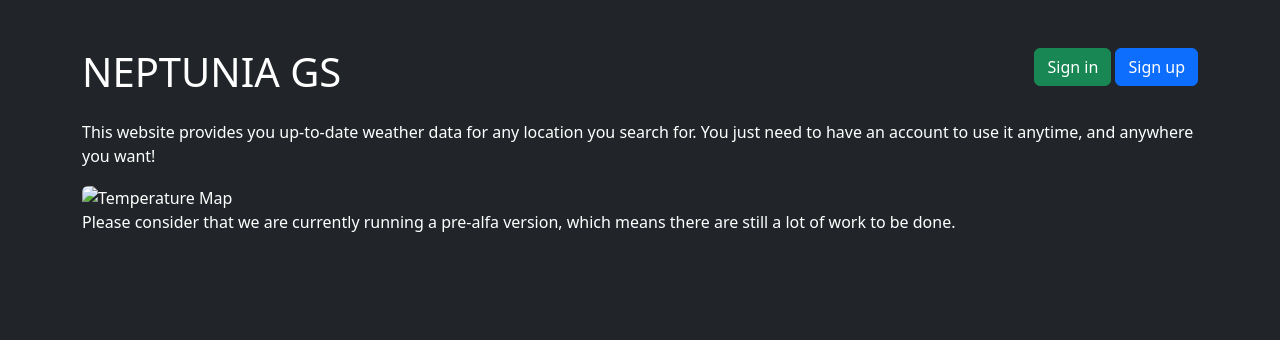
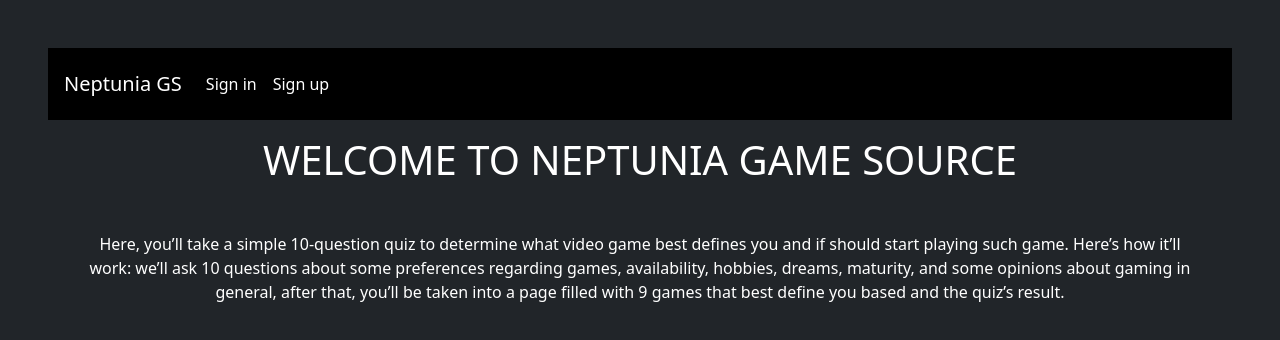
Before and after one commit to Viny-Sts/projeto-anual-DSW, a plain HTML site: page interfaces/index.html in a window 1280 px wide. Drawn offline with nearby package versions, Linux system fonts and the light colour scheme.

Commit message:
navbar implementado

```diff
--- a/interfaces/index.html
+++ b/interfaces/index.html
@@ -2,35 +2,41 @@
 <html lang="en">
 <head>
     <meta charset="UTF-8">
-    <title>StormTrack</title>
+    <title>Welcome to Neptunia GS</title>
     <link href="https://cdn.jsdelivr.net/npm/bootstrap@5.3.0-alpha3/dist/css/bootstrap.min.css" rel="stylesheet"
           integrity="sha384-KK94CHFLLe+nY2dmCWGMq91rCGa5gtU4mk92HdvYe+M/SXH301p5ILy+dN9+nJOZ" crossorigin="anonymous">
 </head>
 <body class="container-fluid p-5 text-bg-dark">
+<nav class="navbar navbar-expand-lg navbar-light bg-black p-3">
+    <a class="navbar-brand text-white" href="index.html">Neptunia GS</a>
+    <button class="navbar-toggler" type="button" data-toggle="collapse" data-target="#navbarNav" aria-controls="navbarNav" aria-expanded="false" aria-label="Toggle navigation">
+        <span class="navbar-toggler-icon"></span>
+    </button>
+    <div class="collapse navbar-collapse" id="navbarNav">
+        <ul class="navbar-nav">
+            <li class="nav-item">
+                <a class="nav-link text-white" href="login.html">Sign in</a>
+            </li>
+            <li class="nav-item">
+                <a class="nav-link text-white" href="signup.html">Sign up</a>
+            </li>
+        </ul>
+    </div>
+</nav>
 <div class="container">
-    <div class="row">
-        <div class="col">
-            <h1>NEPTUNIA GS</h1>
-        </div>
-        <div class="col text-end">
-            <a class="btn btn-success" href="login.html">Sign in</a>
-            <a class="btn btn-primary" href="signup.html">Sign up</a>
-        </div>
-    </div>
     <div class="row mt-3">
         <div class="text-justify">
+            <h1 class="text-center mb-5">
+                WELCOME TO NEPTUNIA GAME SOURCE
+            </h1>
+        </div>
+        <div class="text-center">
             <p>
-                This website provides you up-to-date weather data for any location you search for. You just need to
-                have an account to use it anytime, and anywhere you want!
-            </p>
-        </div>
-        <div>
-            <img class="img-fluid rounded" src="/img/TemperatureMapDemo.png" alt="Temperature Map">
-        </div>
-        <div class="text-justify">
-            <p>
-                Please consider that we are currently running a pre-alfa version, which
-                means there are still a lot of work to be done.
+                Here, you’ll take a simple 10-question quiz to determine what video game best defines you and if should start playing such game.
+
+                Here’s how it’ll work: we’ll ask 10 questions about some preferences regarding games, availability, hobbies, dreams, maturity, and some opinions about gaming in general,
+
+                after that, you’ll be taken into a page filled with 9 games that best define you based and the quiz’s result.
             </p>
         </div>
     </div>
```
Also changed, not shown: interfaces/login.html (+16 -8 lines), interfaces/main.html (+17 -12 lines), interfaces/signup.html (+16 -8 lines).
